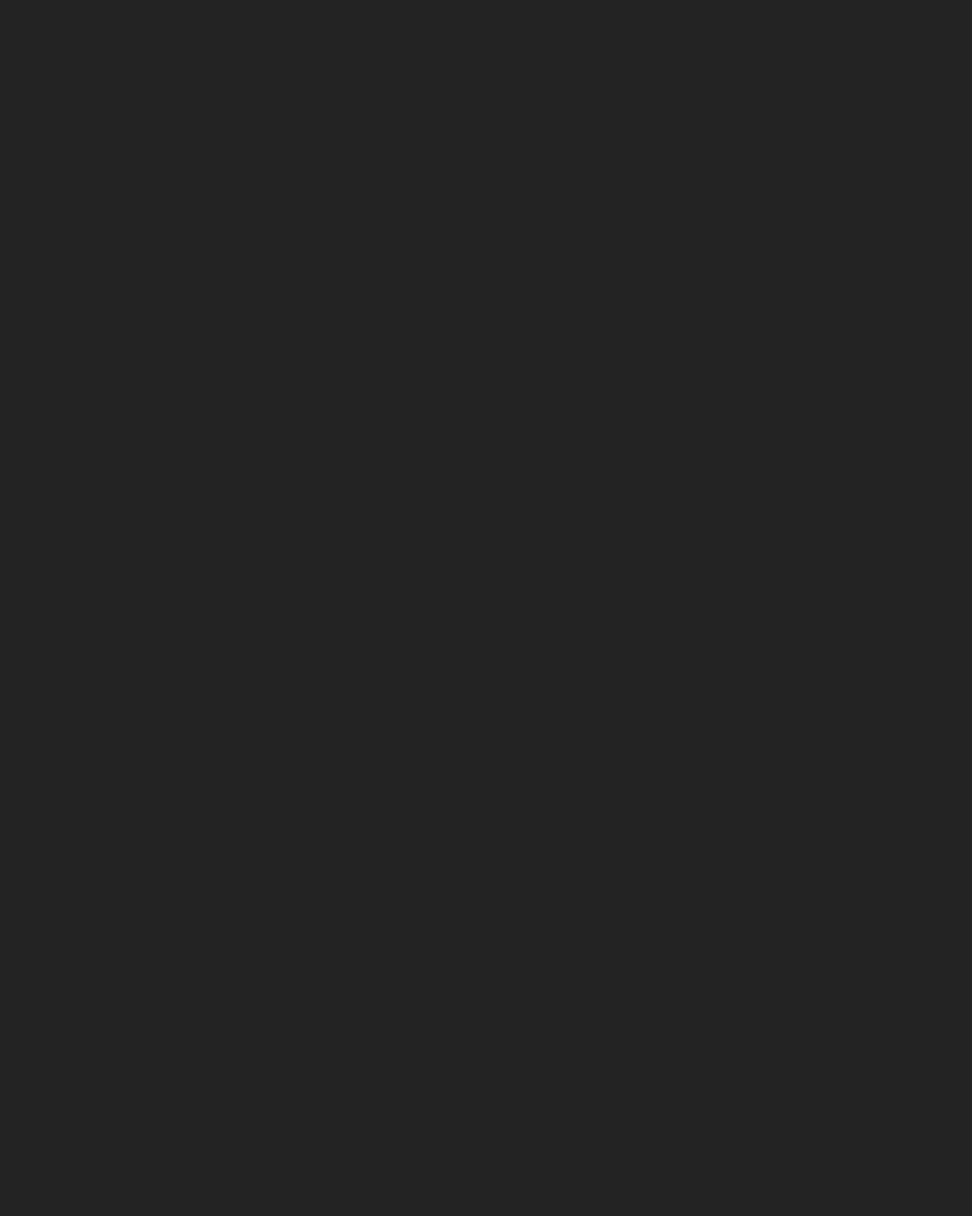
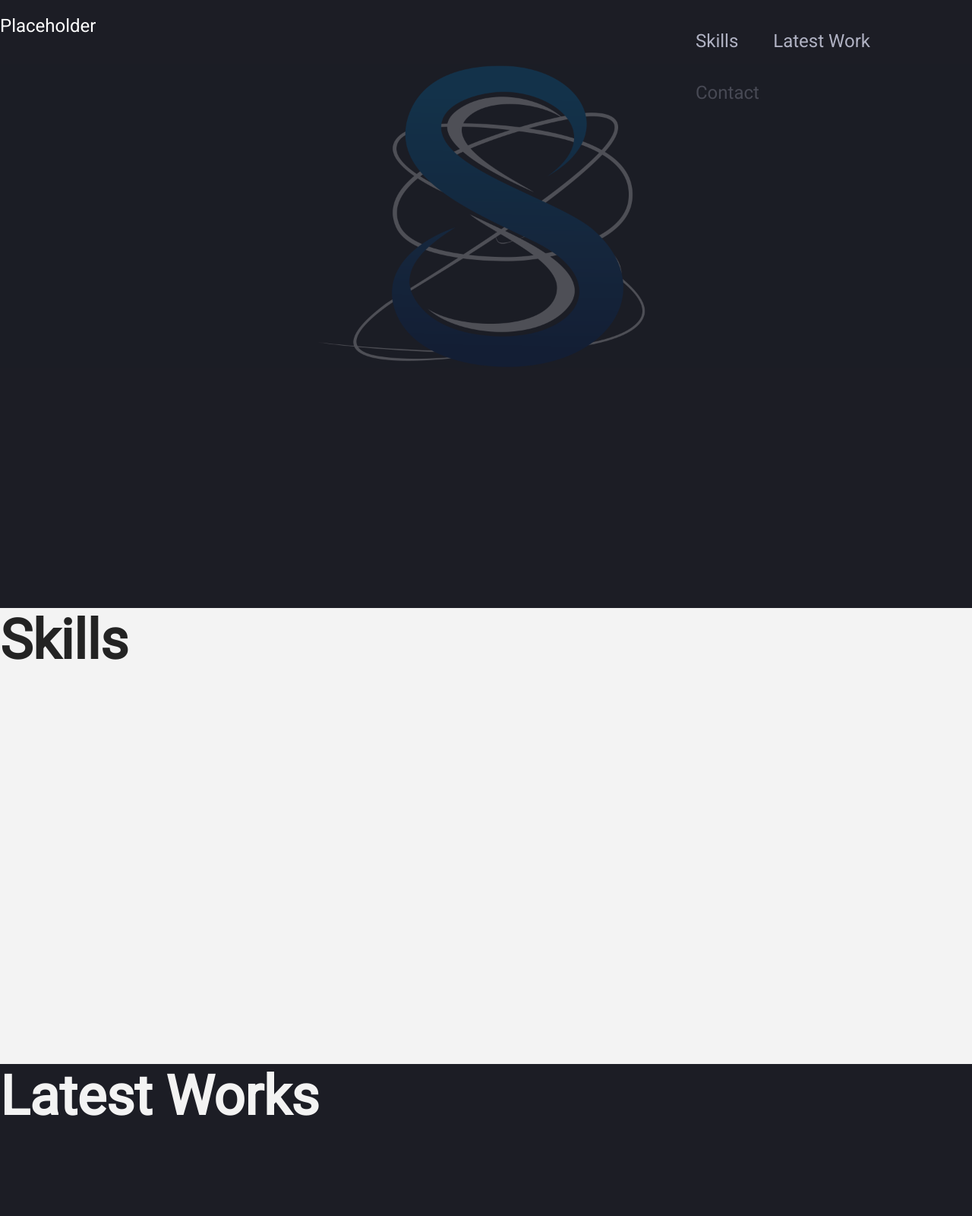
Before and after one commit to S-Haynes/portfolio_old, a website: page views/index.html in a window 1280 px wide. Shown: the top 1600 px of the page at 76% size. Before the commit the page ends 800 px from the top, so only its background shows below. Drawn offline with nearby package versions, Linux system fonts and the light colour scheme.

Commit message:
adding skeletal structure to portfolio

```diff
--- a/gulpfile.js
+++ b/gulpfile.js
@@ -1,8 +1,8 @@
 const gulp = require('gulp');
 const sass = require('gulp-sass');
 const uglify = require('gulp-uglify');
-const autoprefixer = require('gulp-autoprefixer')
-
+const autoprefixer = require('gulp-autoprefixer');
+const webserver = require('gulp-webserver');
 
 
 // copy HTML
@@ -34,6 +34,17 @@ gulp.task('minify', function(){
 		.pipe(gulp.dest('views/js'))
 });
 
+// webserver
+
+gulp.task('webserver', function(){
+	gulp.src('views')
+		 .pipe(webserver({
+     	 		livereload: true,
+      			open: true,
+      			port: 4000
+    		}));
+})
+
 
 // watch all files
 
@@ -42,3 +53,7 @@ gulp.task('watch', function(){
 	gulp.watch('src/sass/*.scss', ['sass'])
 	gulp.watch('src/js/*.js', ['minify'])
 });
+
+// set default behavior
+
+gulp.task('default', ['watch', 'webserver'])
--- a/package.json
+++ b/package.json
@@ -12,6 +12,7 @@
     "gulp": "^3.9.1",
     "gulp-autoprefixer": "^5.0.0",
     "gulp-sass": "^4.0.1",
-    "gulp-uglify": "^3.0.0"
+    "gulp-uglify": "^3.0.0",
+    "gulp-webserver": "^0.9.1"
   }
 }
--- a/src/js/app.js
+++ b/src/js/app.js
@@ -1,3 +1,5 @@
 console.log("this is a test");
 
 console.log("minify me please");
+
+console.log("hello")
--- a/src/sass/_base.scss
+++ b/src/sass/_base.scss
@@ -0,0 +1,39 @@
+@import url('https://fonts.googleapis.com/css?family=Roboto');
+
+body {
+	width: 100%;
+	height: 100%;
+	margin: 0;
+	padding: 0;
+	font-family: 'Roboto', Helvetica, Arial;
+	font-size: 16px;
+	color: #232323;
+}
+
+section {
+	width: 100%;
+}
+
+h1 {
+	font-size: 72px;
+}
+
+nav {
+	position: relative;
+	display: inline-block;
+	width: 100%;
+	height: 80px;
+	padding: 20px 0;
+	font-size: 24px;
+	font-weight: 400;
+}
+
+li {
+	display: inline-block;
+	margin: 20px;
+}
+
+a{
+	text-decoration: none;
+	color: $gray;
+}
--- a/src/sass/_mixins.scss
+++ b/src/sass/_mixins.scss
@@ -1,3 +1,20 @@
 // SASS MIXINS
 
-$brand-primary: #fff
+@mixin flex($flex, $max-width, $min-width){
+	flex: $flex;
+	max-width: $max-width;
+	min-width: $min-width;
+}
+
+@mixin bgData($bgURL, $bg-size, $bg-pos, $bg-repeat, $z-index){
+	background: $bgURL;
+	background-size: $bg-size;
+	background-position: $bg-pos;
+	background-repeat: $bg-repeat;
+	z-index: $z-index;
+}
+
+@mixin size($width, $height){
+	width: $width;
+	height: $height;
+}
--- a/src/sass/_variables.scss
+++ b/src/sass/_variables.scss
@@ -1,3 +1,7 @@
 // SASS VARIABLES
 
-$bg-color: #232323;
+$bg-primary: #1C1D25;
+$bg-secondary: rgb(243, 243, 243);
+$brand-primary: #213A6C;
+$gray: #B0B2C3;
+$sea-blue: #174252;
--- a/src/sass/styles.scss
+++ b/src/sass/styles.scss
@@ -2,6 +2,81 @@
 @import 'variables';
 @import 'base';
 
-body {
-	background: $bg-color;
+* {
+	box-sizing: border-box;
+	margin: 0;
+	padding: 0;
 }
+/* section 1 */
+.wrapper {
+	@include size(100vw, 50vh)
+	position: relative;
+	margin: 0 auto;
+}
+
+#section-a {
+	position: relative;
+	background: $bg-primary;
+	height: 100vh;
+}
+
+#header-links {
+	width: 30%;
+	float: right;
+
+}
+
+#brand-logo {
+	float: left;
+	color: white;
+}
+
+#logo-bg {
+	@include size(100%, 100%)
+	@include bgData(url(../img/logo.png), contain, center, no-repeat, 1)
+}
+
+#logo-overlay {
+	@include size(100%, 100%)
+	background: $bg-primary;
+	opacity: 0.7;
+}
+/* end section 1 */
+
+/* begin section 2 */
+#section-b {
+	background: $bg-secondary;
+	height: 75vh;
+}
+
+/* end section 2 */
+
+
+/* begin section 3 */
+#section-c {
+	background: $bg-primary;
+	height: 100vh;
+}
+
+#section-c h1 {
+	color: $bg-secondary;
+}
+
+/* end section 3 */
+
+
+/* begin section 4 */
+#section-d {
+	background: $bg-secondary;
+	height: 75vh;
+}
+
+/*end section 4 */
+
+
+/* begin section 5*/
+#section-e {
+	height: 30vh;
+	background: $bg-primary;
+}
+/* end section 5 */
--- a/views/index.html
+++ b/views/index.html
@@ -5,6 +5,40 @@
 	<link rel="stylesheet" type="text/css" href="css/styles.css">
 </head>
 <body>
+	<section id="section-a">
+		<nav>
+			<div id="brand-logo">
+				Placeholder
+			</div>
+			<div id="header-links">
+				<ul>
+					<li><a href="#">Skills</a></li>
+					<li><a href="#">Latest Work</a></li>
+					<li><a href="#">Contact</a></li>
+				</ul>
+
+			</div>
+		</nav>
+		<div class="wrapper">
+			<div id="logo-bg">
+			<div id="logo-overlay"></div>
+		</div>
+		</div>
+
+	</section>
+	<section id="section-b">
+		<h1>Skills</h1>
+	</section>
+	<section id="section-c">
+		<h1>Latest Works</h1>
+	</section>
+	<section id="section-d">
+		<h1>Projects</h1>
+	</section>
+
+	<section id="section-e">
+
+	</section>
 
 	<script type="text/javascript" src="js/app.js"></script>
 </body>
--- a/views/js/app.js
+++ b/views/js/app.js
@@ -1 +1 @@
-console.log("this is a test"),console.log("minify me please");
+console.log("this is a test"),console.log("minify me please"),console.log("hello");
```
Also changed, not shown: src/index.html (+34 -0 lines), views/css/styles.css, views/img/logo.png (added).
